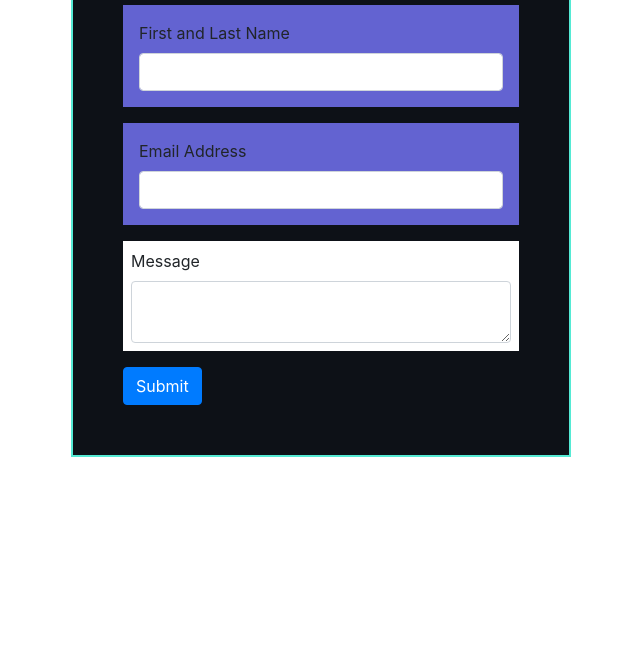
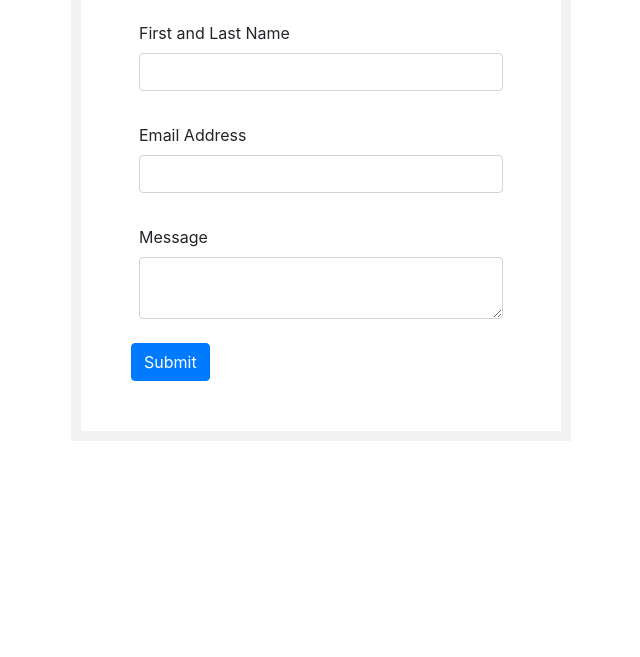
Before and after one commit to Addison00-00/UX-220-Practice-Test-2-FAILED, a plain HTML site: page q2.html in a window 1280 px wide. Shown: the part 143-800 px from the top of the page, without its empty margins (319-959 px from the left). Drawn offline with nearby package versions, Linux system fonts and the light colour scheme.

Commit message:
Revert "Committing Changes For Now..."
This reverts commit 9422e0a407466cb73c602825a28936f3a3297fc7.

```diff
--- a/q2.html
+++ b/q2.html
@@ -12,8 +12,8 @@
             max-width: 500px;
             margin: auto;
             padding: 50px;
-            background: #0D1117;
-            border: 2.5px solid #55ead4;
+            background: #ffffff;
+            border: 10px solid #f2f2f2;
         }
 
         .form-group[data-color="blue"] {
@@ -37,11 +37,11 @@
                 <p>Using <a href="https://getbootstrap.com">Bootstrap</a> and <a
                         href="https://www.formbucket.com">FormBucket</a></p>
                 <form action="https://api.formbucket.com/f/c2K3QTQ" method="post">
-                    <div class="form-group" data-color="blue">
+                    <div class="form-group">
                         <label for="name">First and Last Name</label>
                         <input class="form-control" id="name" type="text" name="Name">
                     </div>
-                    <div class="form-group" data-color="blue">
+                    <div class="form-group">
                         <label for="email">Email Address</label>
                         <input class="form-control" id="email" type="email" name="Email">
                     </div>
```
